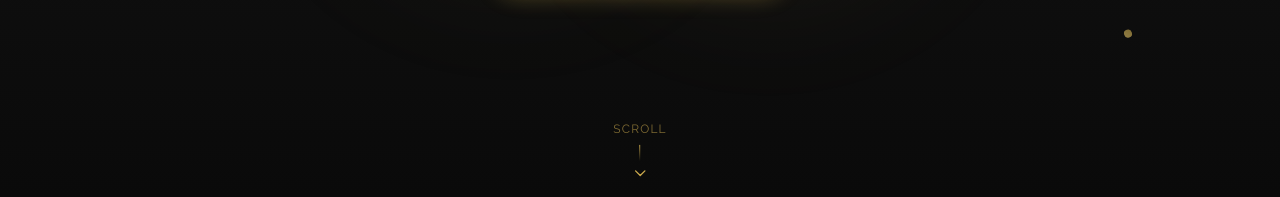
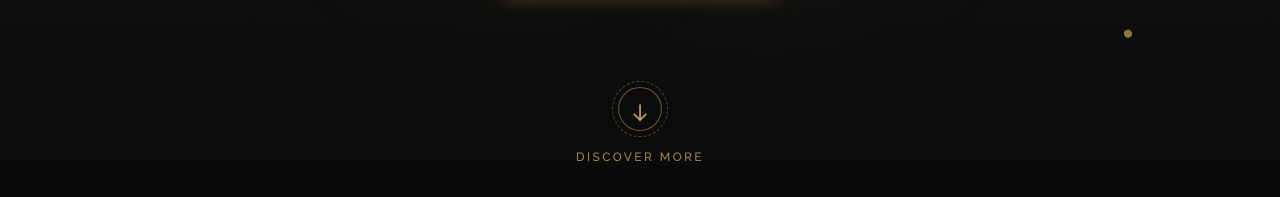
Before and after one commit to Sai1Ram/Ananya, a Next.js app: page / in a window 1280 px wide. Shown: the part 603-800 px from the top of the page. Built offline with nearby package versions, Linux system fonts and the light colour scheme; a web font is replaced by a local one.

Commit message:
feat: add engaging scroll indicator with dynamic design
Create interactive scroll indicator with rotating, pulsing, and
bouncing elements to enhance user engagement.

Co-authored-by: Sai Ram <97873552+Sai1Ram@users.noreply.github.com>

```diff
--- a/components/hero-section.tsx
+++ b/components/hero-section.tsx
@@ -129,30 +129,46 @@ export default function HeroSection() {
         <BookingModal open={bookingOpen} onOpenChange={setBookingOpen} />
       </div>
 
-      {/* Scroll indicator - positioned outside content div */}
+      {/* Scroll indicator - creative golden ring design */}
       <motion.div
-        initial={{ opacity: 0 }}
-        animate={{ opacity: 1 }}
-        transition={{ duration: 1, delay: 1.5 }}
-        className="absolute bottom-6 left-1/2 -translate-x-1/2 z-10"
+        initial={{ opacity: 0, scale: 0.8 }}
+        animate={{ opacity: 1, scale: 1 }}
+        transition={{ duration: 0.8, delay: 1.5 }}
+        className="absolute bottom-8 left-1/2 -translate-x-1/2 z-10"
       >
-        <motion.div
-          animate={{ y: [0, 8, 0] }}
-          transition={{ duration: 2, repeat: Infinity, ease: "easeInOut" }}
-          className="flex flex-col items-center gap-2"
-        >
-          <span className="text-[#C9A84C]/60 text-xs tracking-widest uppercase">Scroll</span>
-          <div className="flex flex-col items-center gap-1">
+        <a href="#services" className="group flex flex-col items-center gap-3 cursor-pointer">
+          {/* Outer rotating ring */}
+          <div className="relative w-14 h-14 flex items-center justify-center">
             <motion.div
-              animate={{ opacity: [0.3, 1, 0.3] }}
+              animate={{ rotate: 360 }}
+              transition={{ duration: 8, repeat: Infinity, ease: "linear" }}
+              className="absolute inset-0 rounded-full border border-dashed border-[#C9A84C]/40"
+            />
+            {/* Inner pulsing circle */}
+            <motion.div
+              animate={{ scale: [1, 1.1, 1], opacity: [0.5, 0.8, 0.5] }}
+              transition={{ duration: 2, repeat: Infinity, ease: "easeInOut" }}
+              className="absolute inset-2 rounded-full border border-[#C9A84C]/60"
+            />
+            {/* Bouncing arrow */}
+            <motion.div
+              animate={{ y: [0, 4, 0] }}
               transition={{ duration: 1.5, repeat: Infinity, ease: "easeInOut" }}
-              className="w-px h-4 bg-gradient-to-b from-[#C9A84C] to-transparent"
-            />
-            <svg className="w-4 h-4 text-[#C9A84C]" fill="none" viewBox="0 0 24 24" stroke="currentColor" strokeWidth={2}>
-              <path strokeLinecap="round" strokeLinejoin="round" d="M19 9l-7 7-7-7" />
-            </svg>
+            >
+              <svg className="w-5 h-5 text-[#C9A84C] group-hover:text-[#E8C96A] transition-colors" fill="none" viewBox="0 0 24 24" stroke="currentColor" strokeWidth={2}>
+                <path strokeLinecap="round" strokeLinejoin="round" d="M19 14l-7 7m0 0l-7-7m7 7V3" />
+              </svg>
+            </motion.div>
           </div>
-        </motion.div>
+          {/* Label */}
+          <motion.span
+            animate={{ opacity: [0.5, 1, 0.5] }}
+            transition={{ duration: 2, repeat: Infinity, ease: "easeInOut" }}
+            className="text-[#C9A84C]/80 text-xs tracking-[0.2em] uppercase font-medium group-hover:text-[#E8C96A] transition-colors"
+          >
+            Discover More
+          </motion.span>
+        </a>
       </motion.div>
     </section>
   )
```
